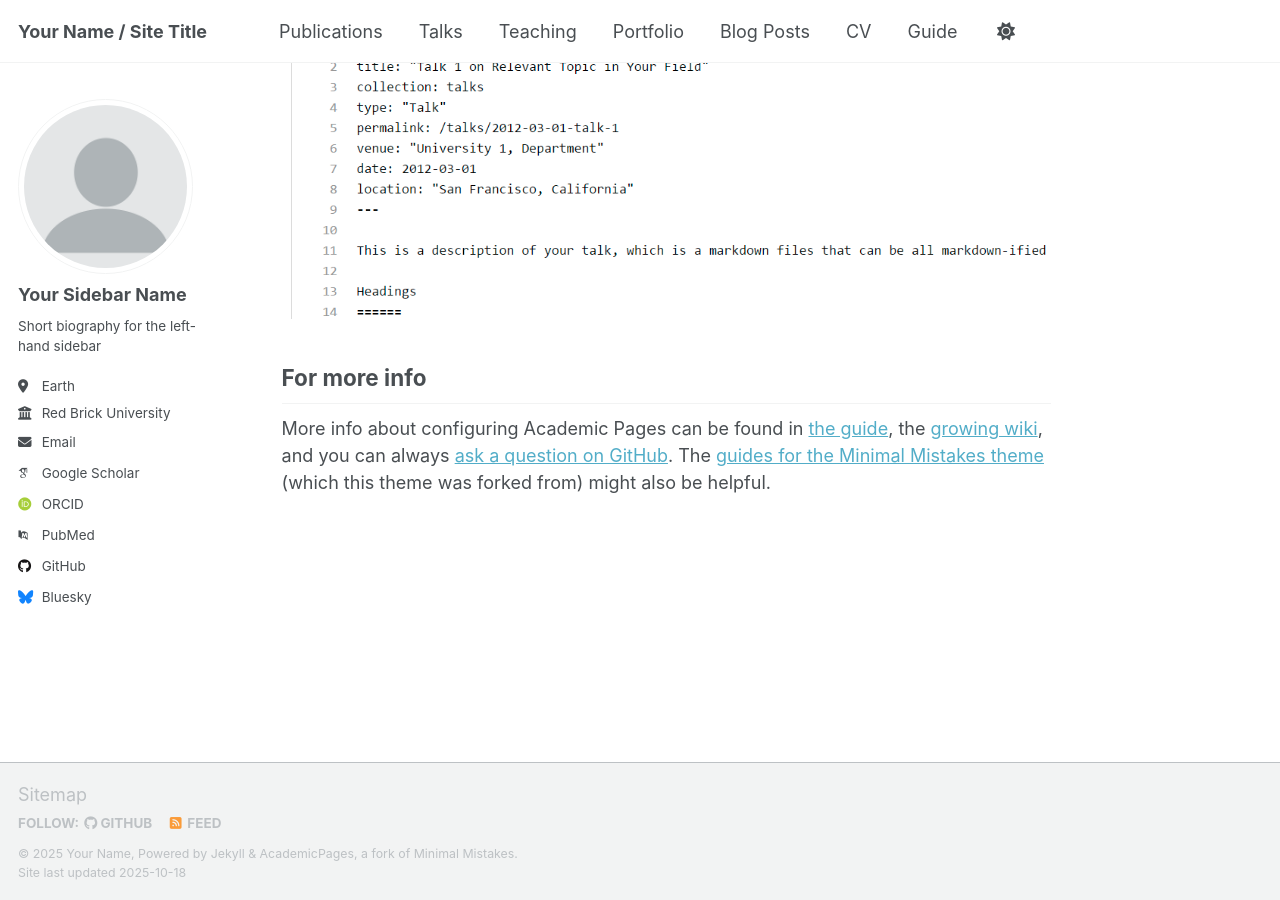
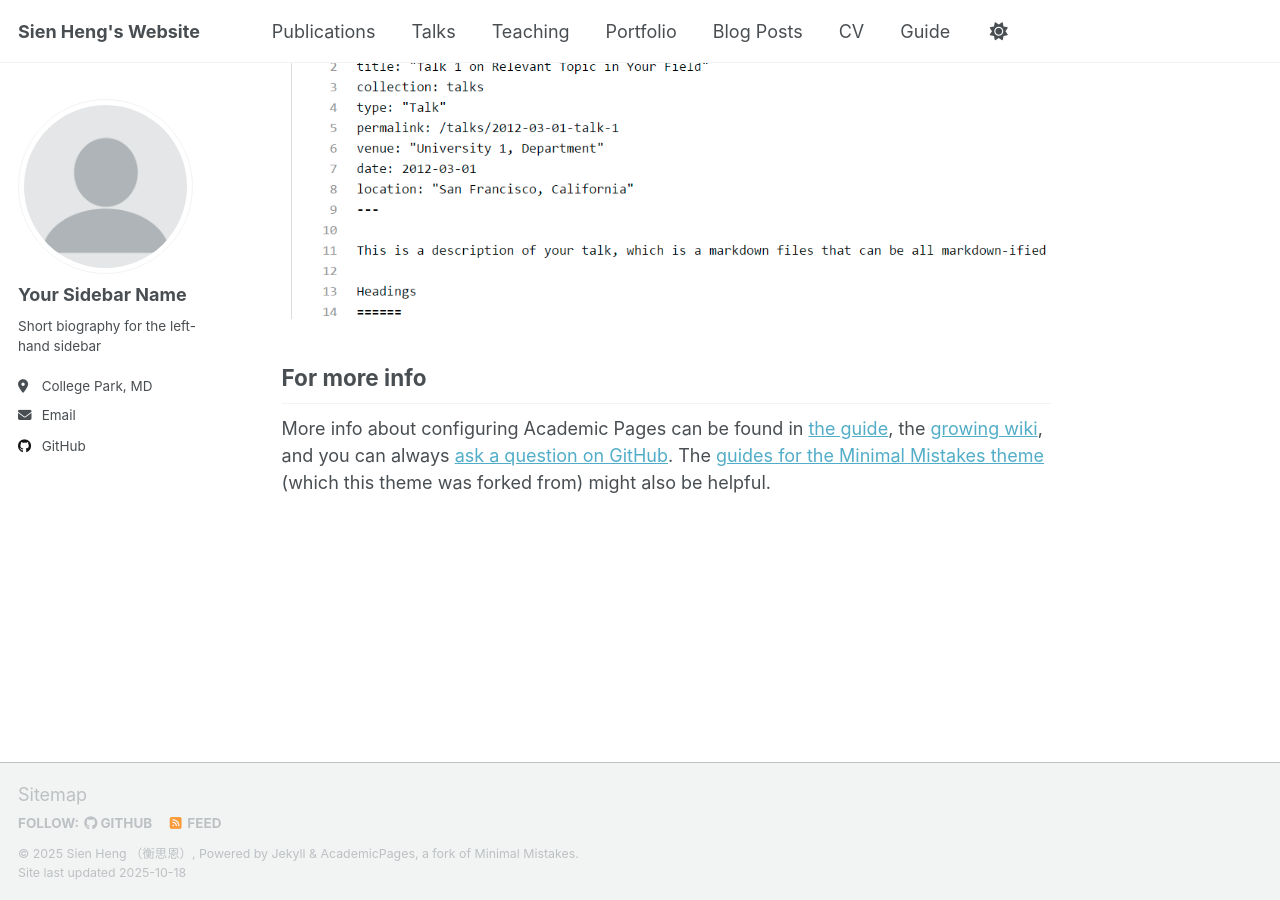
Before and after one commit to SienHeng/sienheng.github.io, a Jekyll site: the page built from _pages/about.md, in a window 1280 px wide and 900 px high, scrolled down 2880 px. Built offline with Jekyll 4.4.1, drawn with Linux system fonts in a browser that asks for light colours; some web fonts are replaced; a script that is not in the unit is left out.

Commit message:
Configure test

```diff
--- a/_config.yml
+++ b/_config.yml
@@ -9,14 +9,14 @@
 # Basic Site Settings
 locale                   : "en-US"
 site_theme               : "default" # Currently available options are "default", "air"
-title                    : "Your Name / Site Title"
+title                    : "Sien Heng's Website"
 title_separator          : "-"
-name                     : &name "Your Name"
-description              : &description "Your Name's academic portfolio"   # Update this with a general description of your site, this is the default if not overridden by a page
-url                      : https://academicpages.github.io # The base hostname & protocol for your site e.g. "https://[your GitHub username].github.io",
+name                     : &name "Sien Heng （衡思恩）"
+description              : &description "Sien Heng's academic portfolio"   # Update this with a general description of your site, this is the default if not overridden by a page
+url                      : https://sienheng.github.io # The base hostname & protocol for your site e.g. "https://[your GitHub username].github.io",
                                                            # or if you already have some other page hosted on Github then use "https://[your GitHub username].github.io/[Your Repo Name]"
 baseurl                  : "" # the subpath of your site, e.g. "/blog"
-repository               : "academicpages/academicpages.github.io"
+repository               : "SienHeng/sienheng.github.io"
 
 # Site Author - The following control what appear as part of the author content on the side bar.
 #               If a field is blank the icon and link will not appear, otherwise it will be shown.
@@ -27,20 +27,20 @@ author:
   name             : "Your Sidebar Name"
   pronouns         : # example: "she/her"
   bio              : "Short biography for the left-hand sidebar"
-  location         : "Earth"
-  employer         : "Red Brick University"
+  location         : "College Park, MD"
+  Institution      : "University of Maryland, College Park"
   uri              : # URL
-  email            : "none@example.org"
+  email            : "sheng923@terpmail.umd.edu"
 
   # Academic websites
   academia         : # URL
   arxiv            : # URL - Update with the correct link to your profile
-  googlescholar    : "https://scholar.google.com/citations?user=PS_CX0AAAAAJ"
+  googlescholar    : # URL
   inspire-hep      : # URL
   impactstory      : # URL
-  orcid            : "http://orcid.org/yourorcidurl"
+  orcid            : # URL
   semantic         : # URL
-  pubmed           : "https://www.ncbi.nlm.nih.gov/pubmed/?term=john+snow"
+  pubmed           : # URL
   researchgate     : # URL
   scopus           : # URL
 
@@ -48,13 +48,13 @@ author:
   bitbucket        : # Username - Update with your username on the site
   codepen          : # Username
   dribbble         : # Username
-  github           : "academicpages"
+  github           : "SienHeng"
   kaggle           : # Username
   stackoverflow    : # User number or user number and name (i.e., use "1" or "1/jeff-atwood")
 
   # Social media
   artstation       : # Username
-  bluesky          : "bsky.app" # Replace this with you Bluesky username
+  bluesky          : # Replace this with you Bluesky username
   facebook         : # Username
   flickr           : # Username
   foursquare       : # Username
```
